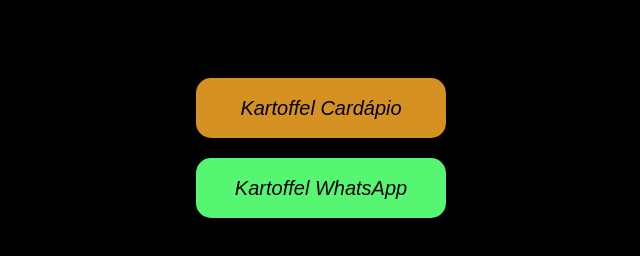
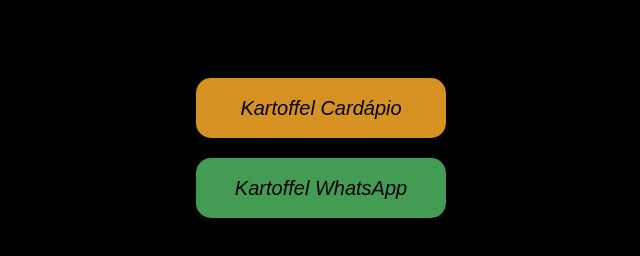
Before and after one commit to Matheuss-f/Kartoffel-Delivery, a plain HTML site: page index.html in a window 1280 px wide. Shown: the part 322-578 px from the top of the page, without its empty margins (319-959 px from the left). Drawn offline with Linux system fonts and the light colour scheme; a web font is replaced by a local one.

Commit message:
Changed color of button  and title of project

```diff
--- a/index.html
+++ b/index.html
@@ -8,7 +8,7 @@
     <link rel="stylesheet" href="./styles.css">
     <link href="https: //fonts.googleapis.com/css2? família = Roboto: wght @ 400; 500 & display = swap "
         rel=" stylesheet ">
-    <title>Kartoffel Delivery Login</title>
+    <title>Kartoffel Delivery</title>
 </head>
 
 <body>
--- a/styles.css
+++ b/styles.css
@@ -42,11 +42,11 @@
     margin: 20px auto 20px auto;
     border: none;
     border-radius: 15px;
-    background-color: #56F672;
+    background-color: #449b54;
 }
 
 .btn-wpp:hover {
-    background-color: #40b956;
+    background-color: #266934;
     cursor: pointer;
 }
 
```
